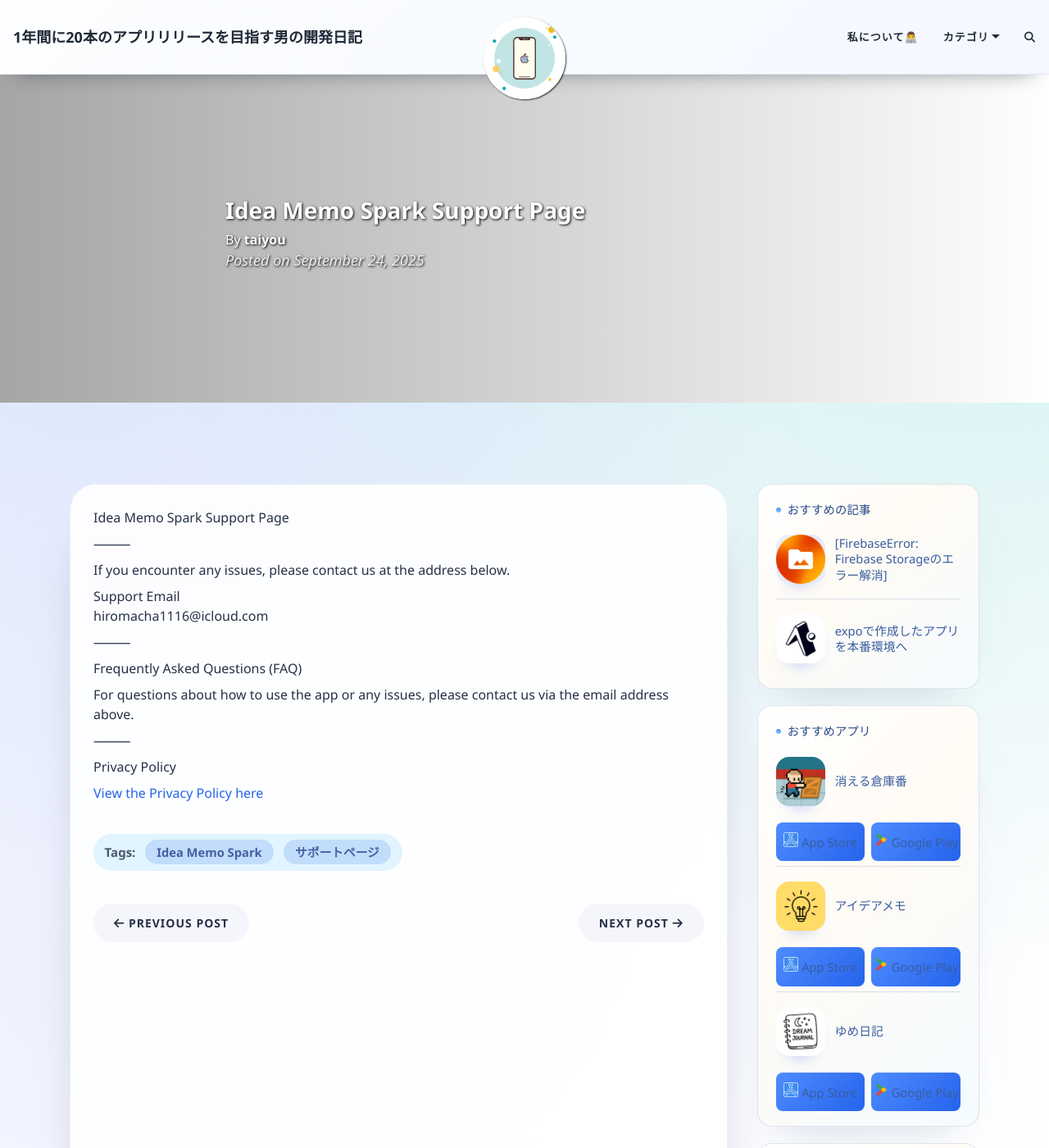
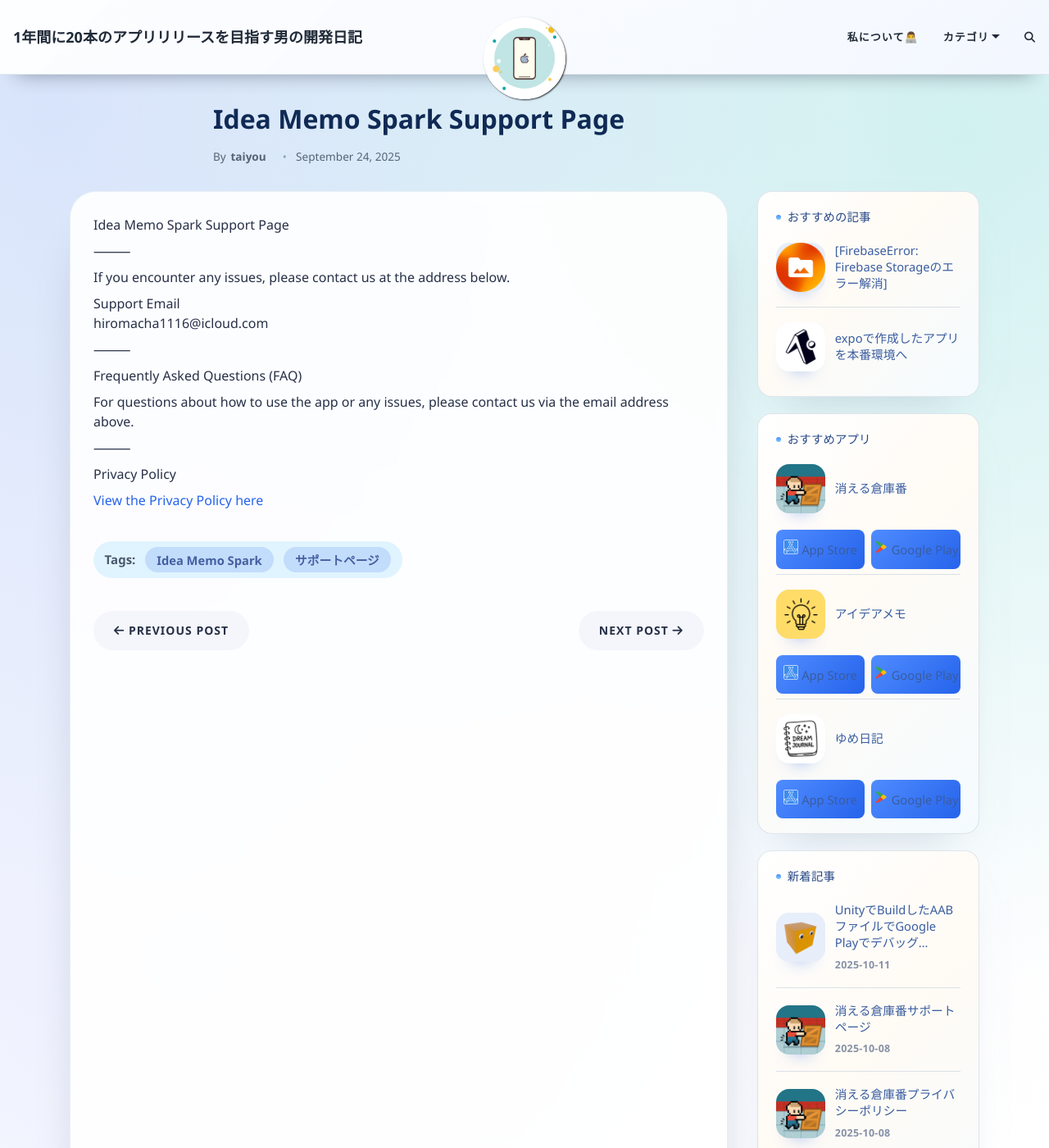
Before and after one commit to macha1316/beautiful-jekyll-master, a Jekyll site: the page built from _posts/2025-09-24-idea-memo-support-url copy.md, in a window 1280 px wide and 1400 px high. Shown: the whole window at 82% size. Built offline with Jekyll 4.4.1, drawn with Linux system fonts in a browser that asks for light colours; comment, search, counter and statistics services are not loaded.

Commit message:
add: Header削除

```diff
--- a/_layouts/post.html
+++ b/_layouts/post.html
@@ -2,10 +2,54 @@
 layout: base
 ---
 
-{% include header.html type="post" %}
+{% assign date_format = site.date_format | default: "%B %-d, %Y" %}
 <main
   class="layout-post {% if page.full-width %}container-fluid{% else %}container-md{% endif %}"
 >
+  <div class="post-compact-header {% if page.full-width %}post-compact-header--wide{% endif %}">
+    <div class="post-compact-header__inner">
+      {% if page.title %}
+        <h1 class="post-compact-header__title">
+          {{ page.title | strip_html }}
+        </h1>
+      {% endif %}
+      {% if page.subtitle %}
+        <p class="post-compact-header__subtitle">
+          {{ page.subtitle | strip_html }}
+        </p>
+      {% endif %}
+      {% if page.author or page.date or page.last-updated or page.readtime %}
+        <div class="post-compact-header__meta">
+          {% if page.author %}
+            <span class="post-compact-header__meta-item">
+              By <strong>{{ page.author | strip_html }}</strong>
+            </span>
+          {% endif %}
+          {% if page.date %}
+            <span class="post-compact-header__meta-item">
+              {{ page.date | date: date_format }}
+            </span>
+          {% endif %}
+          {% if page.last-updated %}
+            <span class="post-compact-header__meta-item">
+              Updated {{ page.last-updated | date: date_format }}
+            </span>
+          {% endif %}
+          {% if page.readtime %}
+            {% capture readtime_text %}
+              {% include readtime.html %}
+            {% endcapture %}
+            {% assign readtime_clean = readtime_text | strip_html | replace: '&middot;', '' | replace: '·', '' | strip %}
+            {% if readtime_clean != "" %}
+              <span class="post-compact-header__meta-item">
+                {{ readtime_clean }}
+              </span>
+            {% endif %}
+          {% endif %}
+        </div>
+      {% endif %}
+    </div>
+  </div>
   <div class="main-row">
     <div class="left-container"></div>
     <div class="center-container center-container--post">
--- a/assets/css/beautifuljekyll.css
+++ b/assets/css/beautifuljekyll.css
@@ -1558,6 +1558,18 @@ pre {
   .right-container .ext {
     color: rgba(226, 232, 240, 0.6);
   }
+  .post-compact-header__title {
+    color: #e8f0ff;
+  }
+  .post-compact-header__subtitle {
+    color: rgba(191, 219, 254, 0.82);
+  }
+  .post-compact-header__meta {
+    color: rgba(203, 213, 225, 0.78);
+  }
+  .post-compact-header__meta-item:not(:first-child)::before {
+    color: rgba(148, 163, 184, 0.6);
+  }
 }
 
 /* --- Enhanced theme refresh --- */
@@ -1577,8 +1589,64 @@ body::before {
 
 main.container-md,
 main.container-fluid {
-  padding-top: clamp(2.5rem, 6vw, 4rem);
+  padding-top: clamp(3.25rem, 6.5vw, 5rem);
   padding-bottom: clamp(3rem, 8vw, 5rem);
+}
+
+.post-compact-header {
+  padding-block: clamp(1.9rem, 5vw, 2.8rem) clamp(1.2rem, 4vw, 2rem);
+}
+
+.post-compact-header--wide {
+  padding-inline: clamp(1.25rem, 6vw, 3rem);
+}
+
+.post-compact-header__inner {
+  max-width: min(760px, 100%);
+  margin: 0 auto;
+  display: flex;
+  flex-direction: column;
+  gap: clamp(0.6rem, 2vw, 1rem);
+}
+
+.post-compact-header__title {
+  margin: 0;
+  font-size: clamp(1.55rem, 3.4vw, 2rem);
+  font-weight: 600;
+  line-height: 1.25;
+  color: #102a55;
+}
+
+.post-compact-header__subtitle {
+  margin: 0;
+  font-size: clamp(1.02rem, 2.4vw, 1.15rem);
+  color: #4b5f88;
+  font-weight: 500;
+}
+
+.post-compact-header__meta {
+  display: flex;
+  flex-wrap: wrap;
+  column-gap: clamp(0.75rem, 2vw, 1.25rem);
+  row-gap: 0.35rem;
+  font-size: 0.85rem;
+  color: rgba(71, 85, 105, 0.9);
+}
+
+.post-compact-header__meta-item {
+  display: inline-flex;
+  align-items: center;
+  gap: 0.35rem;
+}
+
+.post-compact-header__meta-item:not(:first-child)::before {
+  content: "•";
+  color: rgba(100, 116, 139, 0.6);
+  margin-right: 0.35rem;
+}
+
+.post-compact-header__meta-item strong {
+  font-weight: 600;
 }
 
 main .main-row {
```
